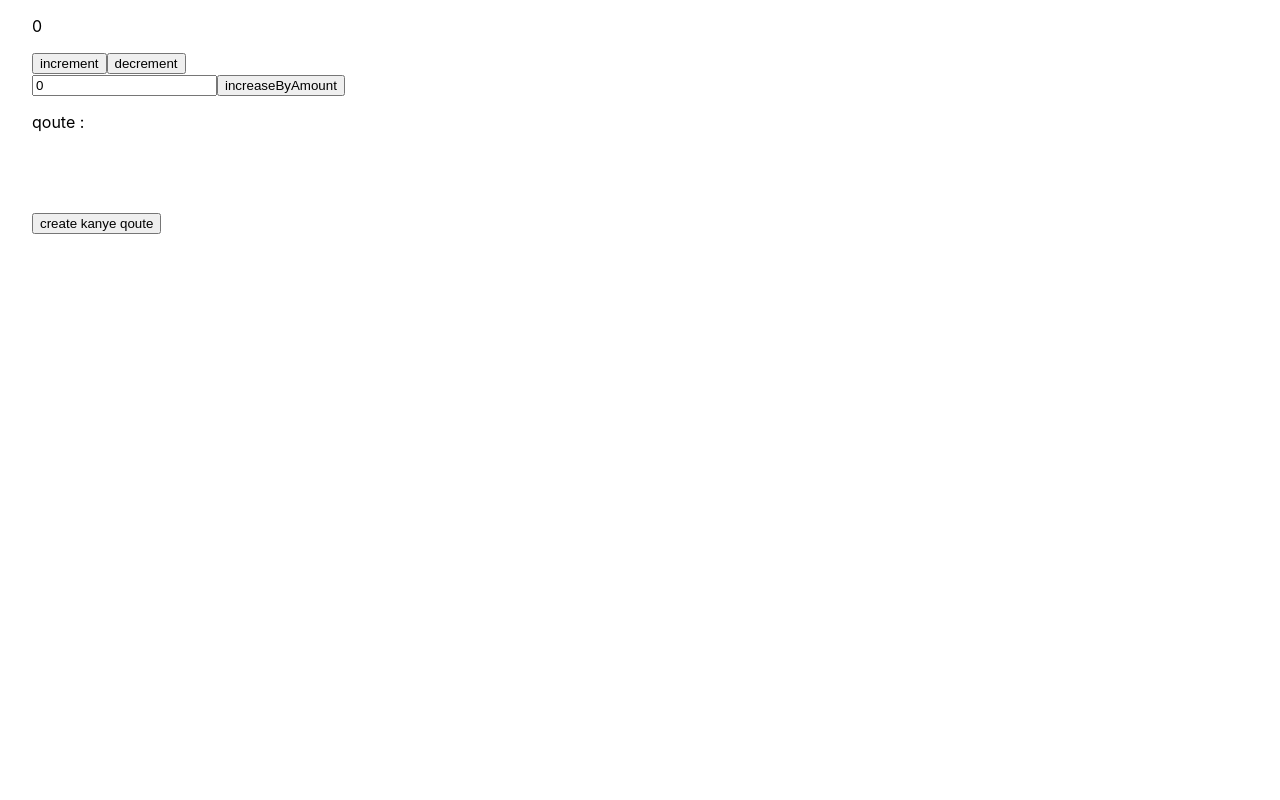
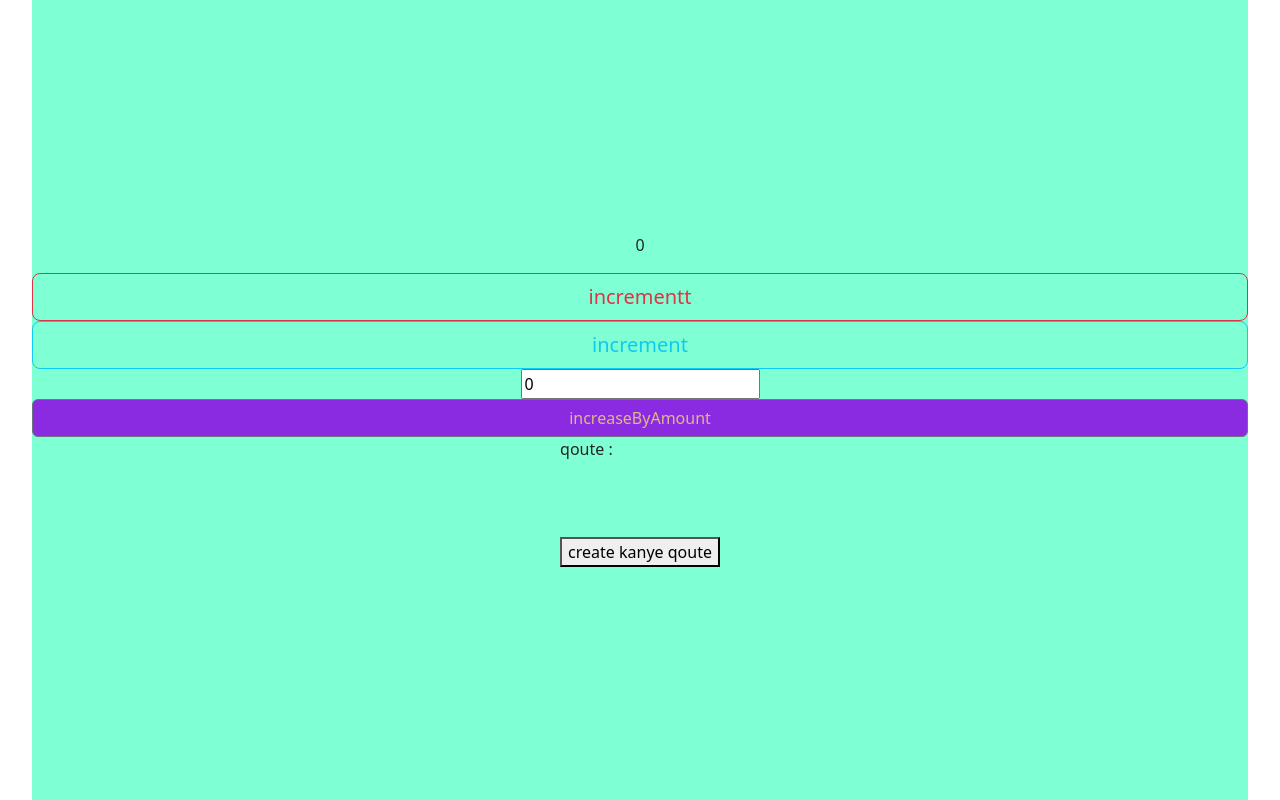
Before and after one commit to mehdibehvar/metakhoneh, a Next.js app: page / in a window 1280 px wide. Built offline with nearby package versions, Linux system fonts and the light colour scheme; no server answers.

Commit message:
install-reactstrap-bootstrap-sass

```diff
--- a/package.json
+++ b/package.json
@@ -11,10 +11,13 @@
   "dependencies": {
     "@reduxjs/toolkit": "^1.8.5",
     "axios": "^0.27.2",
+    "bootstrap": "^5.2.1",
     "next": "12.3.0",
     "react": "18.2.0",
     "react-dom": "18.2.0",
-    "react-redux": "^8.0.2"
+    "react-redux": "^8.0.2",
+    "reactstrap": "^9.1.4",
+    "sass": "^1.54.9"
   },
   "devDependencies": {
     "@types/node": "18.7.16",
--- a/src/pages/_app.tsx
+++ b/src/pages/_app.tsx
@@ -2,6 +2,7 @@ import '../../styles/globals.css'
 import type { AppProps } from 'next/app'
 import { store } from '../app/store'
 import { Provider } from 'react-redux';
+import 'bootstrap/dist/css/bootstrap.min.css';
 function MyApp({ Component, pageProps }: AppProps) {
  return (
     <Provider store={store}>
--- a/src/pages/index.tsx
+++ b/src/pages/index.tsx
@@ -2,9 +2,10 @@ import type { NextPage } from 'next'
 import Head from 'next/head'
 import { useAppDispatch, useAppSelector } from '../app/hooks'
 import { decrement, increment, incrementByAmount, selectCount } from '../features/counter/counterSlice'
-import styles from '../../styles/Home.module.css'
+import styles from '../../styles/Home.module.scss'
 import { useState } from 'react'
 import Qoute from '../components/Qoute'
+import { Button } from 'reactstrap'
 
 const Home: NextPage = () => {
   const [amount, setAmount] = useState<number>(0)
@@ -22,13 +23,35 @@ const handleIncreaseByAmount=(e:React.FormEvent)=>{
         <meta name="description" content="Generated by create next app" />
         <link rel="icon" href="/favicon.ico" />
       </Head>
-       <main>
+       <main className={styles.main}>
        <p>{value}</p>
-       <button onClick={()=>dispatch(increment())}>increment</button>
-       <button onClick={()=>dispatch(decrement())}>decrement</button>
-       <form onSubmit={handleIncreaseByAmount}>
+       <Button
+       block
+    color="danger"
+    outline
+    size="lg"
+    onClick={()=>dispatch(increment())}
+  >
+    incrementt
+  </Button>
+  <Button
+  block
+    color="info"
+    outline
+    size="lg"
+    onClick={()=>dispatch(decrement())}
+  >
+    increment
+  </Button>
+       <form onSubmit={handleIncreaseByAmount} className="w-100 d-flex align-items-center flex-column">
         <input  value={amount} onChange={(e)=>setAmount(Number(e.target.value))} type="number"/>
-        <button type='submit'>increaseByAmount</button>
+        <Button
+        block
+    className={styles.subbutton}
+    tag="input"
+    type="submit"
+    value="increaseByAmount"
+  />
        </form>
        <Qoute/>
        </main>
--- a/styles/Home.module.css
+++ /dev/null
@@ -1,129 +0,0 @@
-.container {
-  padding: 0 2rem;
-}
-
-.main {
-  min-height: 100vh;
-  padding: 4rem 0;
-  flex: 1;
-  display: flex;
-  flex-direction: column;
-  justify-content: center;
-  align-items: center;
-}
-
-.footer {
-  display: flex;
-  flex: 1;
-  padding: 2rem 0;
-  border-top: 1px solid #eaeaea;
-  justify-content: center;
-  align-items: center;
-}
-
-.footer a {
-  display: flex;
-  justify-content: center;
-  align-items: center;
-  flex-grow: 1;
-}
-
-.title a {
-  color: #0070f3;
-  text-decoration: none;
-}
-
-.title a:hover,
-.title a:focus,
-.title a:active {
-  text-decoration: underline;
-}
-
-.title {
-  margin: 0;
-  line-height: 1.15;
-  font-size: 4rem;
-}
-
-.title,
-.description {
-  text-align: center;
-}
-
-.description {
-  margin: 4rem 0;
-  line-height: 1.5;
-  font-size: 1.5rem;
-}
-
-.code {
-  background: #fafafa;
-  border-radius: 5px;
-  padding: 0.75rem;
-  font-size: 1.1rem;
-  font-family: Menlo, Monaco, Lucida Console, Liberation Mono, DejaVu Sans Mono,
-    Bitstream Vera Sans Mono, Courier New, monospace;
-}
-
-.grid {
-  display: flex;
-  align-items: center;
-  justify-content: center;
-  flex-wrap: wrap;
-  max-width: 800px;
-}
-
-.card {
-  margin: 1rem;
-  padding: 1.5rem;
-  text-align: left;
-  color: inherit;
-  text-decoration: none;
-  border: 1px solid #eaeaea;
-  border-radius: 10px;
-  transition: color 0.15s ease, border-color 0.15s ease;
-  max-width: 300px;
-}
-
-.card:hover,
-.card:focus,
-.card:active {
-  color: #0070f3;
-  border-color: #0070f3;
-}
-
-.card h2 {
-  margin: 0 0 1rem 0;
-  font-size: 1.5rem;
-}
-
-.card p {
-  margin: 0;
-  font-size: 1.25rem;
-  line-height: 1.5;
-}
-
-.logo {
-  height: 1em;
-  margin-left: 0.5rem;
-}
-
-@media (max-width: 600px) {
-  .grid {
-    width: 100%;
-    flex-direction: column;
-  }
-}
-
-@media (prefers-color-scheme: dark) {
-  .card,
-  .footer {
-    border-color: #222;
-  }
-  .code {
-    background: #111;
-  }
-  .logo img {
-    filter: invert(1);
-  }
-}
--- /dev/null
+++ b/styles/Home.module.scss
@@ -0,0 +1,24 @@
+
+.container {
+  padding: 0 2rem;
+  .main {
+    min-height: 100vh;
+    background-color: aquamarine;
+    padding: 4rem 0;
+    flex: 1;
+    display: flex;
+    flex-direction: column;
+    justify-content: center;
+    align-items: center;
+    form{
+      input.subbutton{
+        background-color: blueviolet;
+        color: burlywood;
+      }
+      input.subbutton:hover{
+        background-color: black;
+        color: yellow;
+      }
+    }
+  }
+}
```
Also changed, not shown: 2 other files (tests, documents, lock files or other folders).
